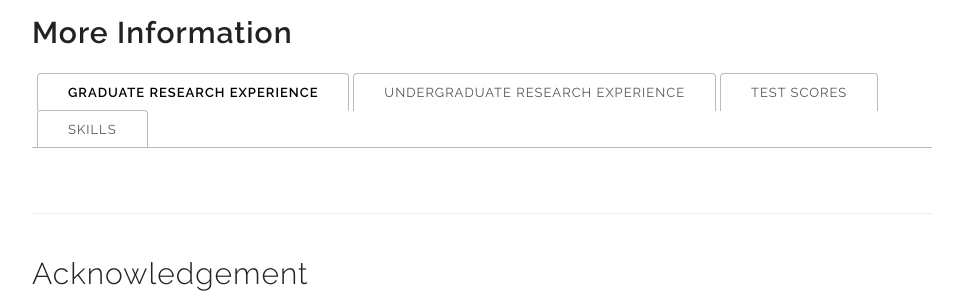
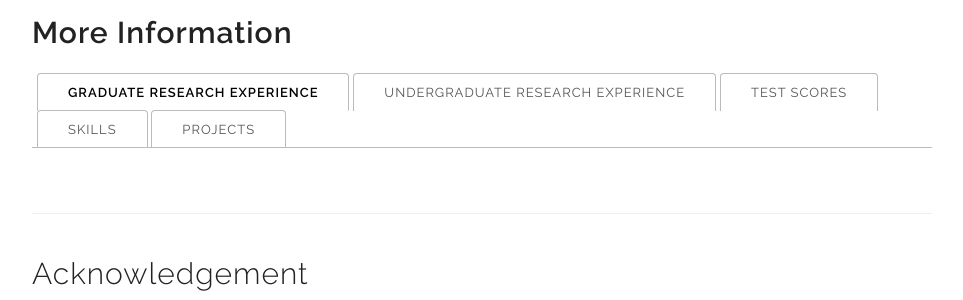
Before and after one commit to euigyuki/euigyuki.github.io, a Jekyll site: the page built from index.html, in a window 1280 px wide. Shown: the part 933-1233 px from the top of the page, without its empty margins (158-1121 px from the left). Built offline with Jekyll 4.4.1, drawn with Linux system fonts in a browser that asks for light colours.

Commit message:
updated website

```diff
--- a/index.html
+++ b/index.html
@@ -76,6 +76,8 @@ title: Home
     <li><div class="button" data-ref="#undergrad">Undergraduate Research Experience</div></li>
     <li><div class="button" data-ref="#testscores">Test Scores</div></li>
     <li><div class="button" data-ref="#skills">Skills</div></li>
+    <li><div class="button" data-ref="#projects">Projects</div></li>
+
 
 <!--    <li><div class="button" data-ref="#papers-RL">Representation Learning</div></li>-->
 <!--    <li><div class="button" data-ref="#papers-NLP">NLP</div></li>-->
```
